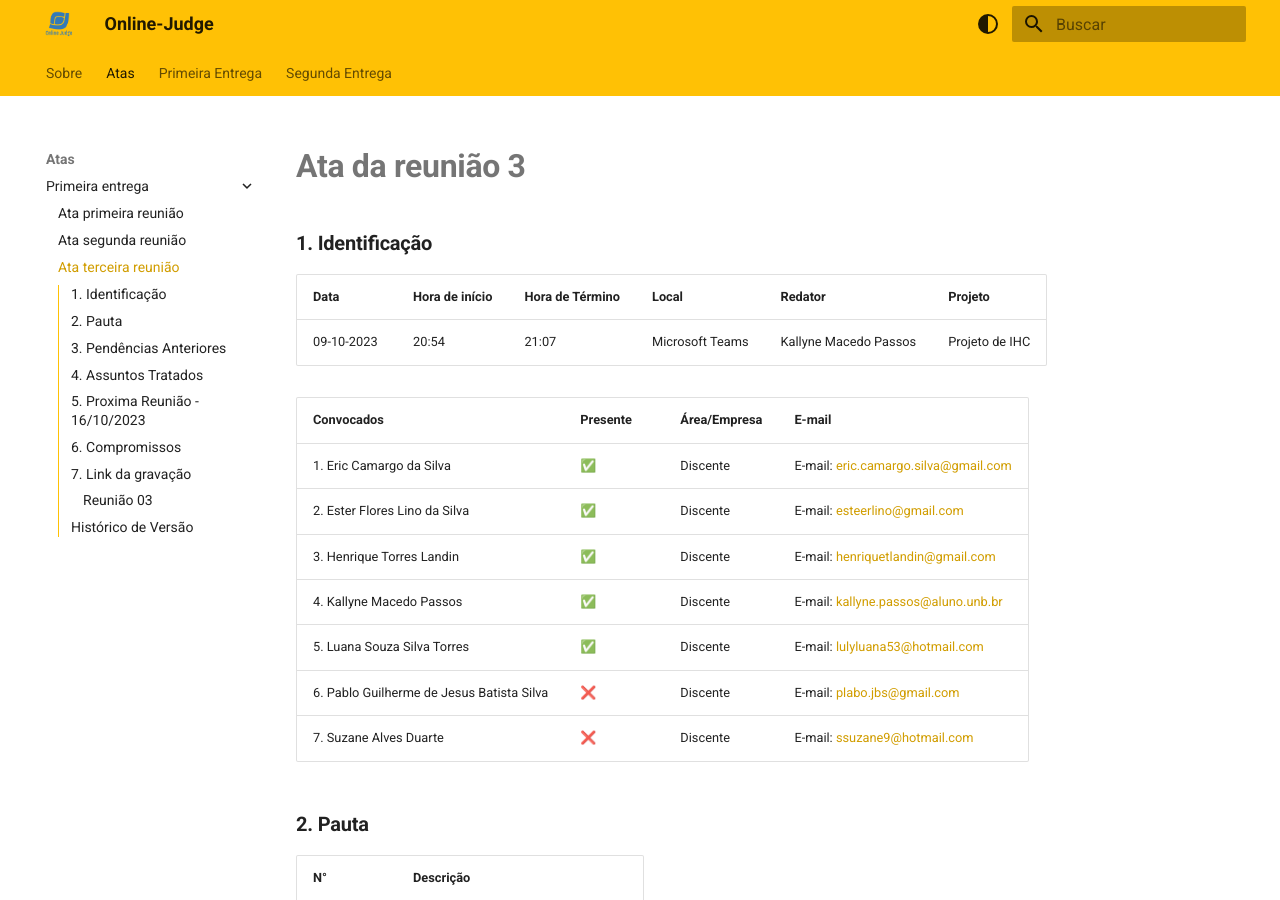
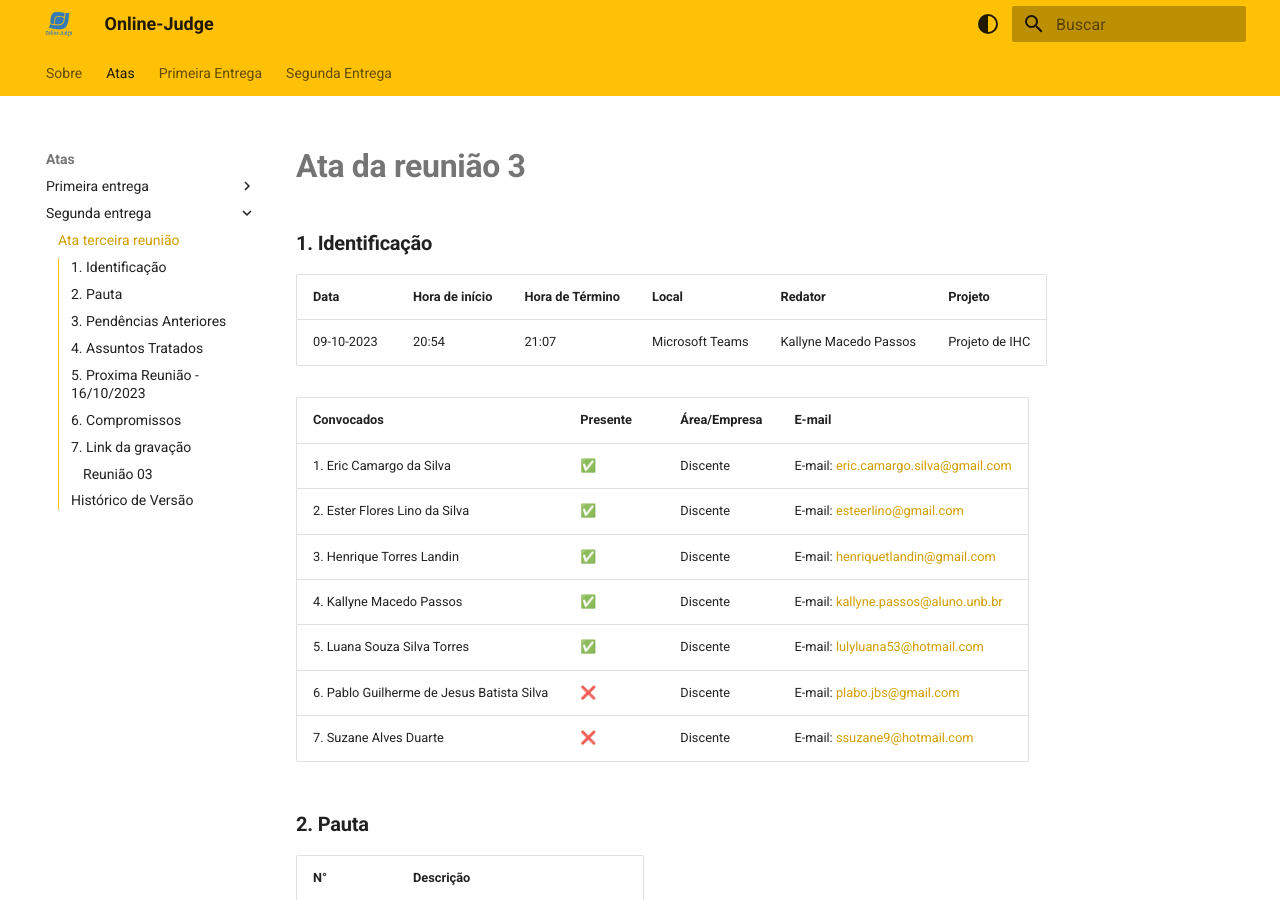
Before and after one commit to Interacao-Humano-Computador/2023.2-OnlineJudge, an MkDocs documentation site: the page built from docs/atas/segunda-entrega/reuniao-3.md, in a window 1280 px wide and 900 px high. Built offline with MkDocs 1.6.1 and Material for MkDocs 9.7.7, drawn with Linux system fonts in a browser that asks for light colours.

Commit message:
organização atas

```diff
--- a/mkdocs.yml
+++ b/mkdocs.yml
@@ -6,7 +6,9 @@ nav:
       - Primeira entrega:
           - Ata primeira reunião: atas/primeira-entrega/reuniao-1.md
           - Ata segunda reunião: atas/primeira-entrega/reuniao-2.md
-          - Ata terceira reunião: atas/primeira-entrega/reuniao-3.md
+      - Segunda entrega:
+          - Ata terceira reunião: atas/segunda-entrega/reuniao-3.md
+
   - Primeira Entrega:
       - Apresentação: primeira-entrega/apresentacao.md
       - Equipe: primeira-entrega/equipe.md
```
Also changed, not shown: docs/atas/segunda-entrega/reuniao-3.md (renamed from docs/atas/primeira-entrega/reuniao-3.md).
